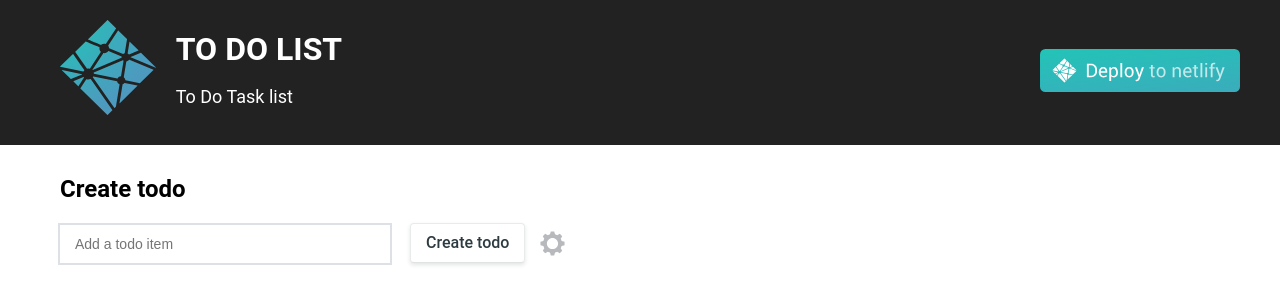
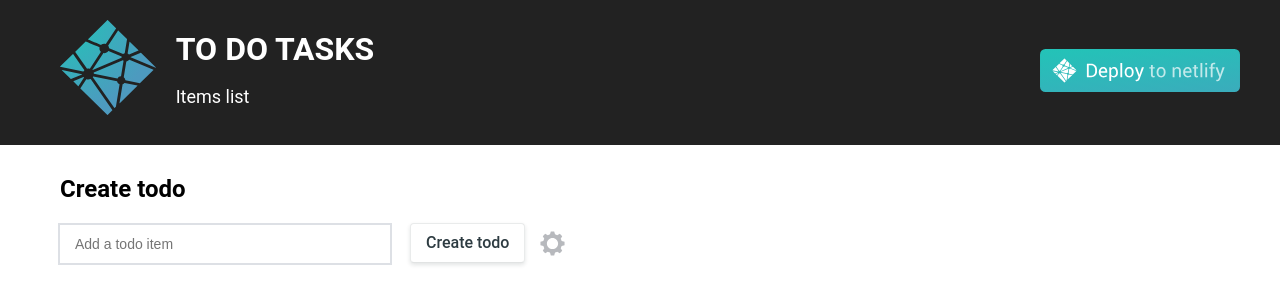
Before and after one commit to tanvi789/todo-list-app, a React (Create React App) app: page / in a window 1280 px wide. Shown: the top 304 px of the page. Built offline with nearby package versions, Linux system fonts and the light colour scheme; no server answers.

Commit message:
updated style

```diff
--- a/public/index.html
+++ b/public/index.html
@@ -6,9 +6,9 @@
     <meta name="theme-color" content="#000000">
 
     <link rel="manifest" href="%PUBLIC_URL%/manifest.json">
-    <link rel="shortcut icon" href="%PUBLIC_URL%/favicon.ico">
+<!--    <link rel="shortcut icon" href="%PUBLIC_URL%/favicon.ico">-->
 
-    <title>To Do List </title>
+    <title>To Do Tasks </title>
   </head>
   <body>
     <noscript>
--- a/src/components/AppHeader/index.js
+++ b/src/components/AppHeader/index.js
@@ -12,9 +12,9 @@ const AppHeader = (props) => {
           <div className='app-left-nav'>
             <img src={logo} className='app-logo' alt='logo' />
             <div className='app-title-text'>
-              <h1 className='app-title'>TO DO LIST</h1>
+              <h1 className='app-title'>TO DO TASKS</h1>
               <p className='app-intro'>
-                To Do Task list
+                Items list
               </p>
             </div>
           </div>
@@ -39,6 +39,6 @@ const AppHeader = (props) => {
       </div>
     </header>
   )
-}
+};
 
 export default AppHeader
```
Also changed, not shown: public/manifest.json.
